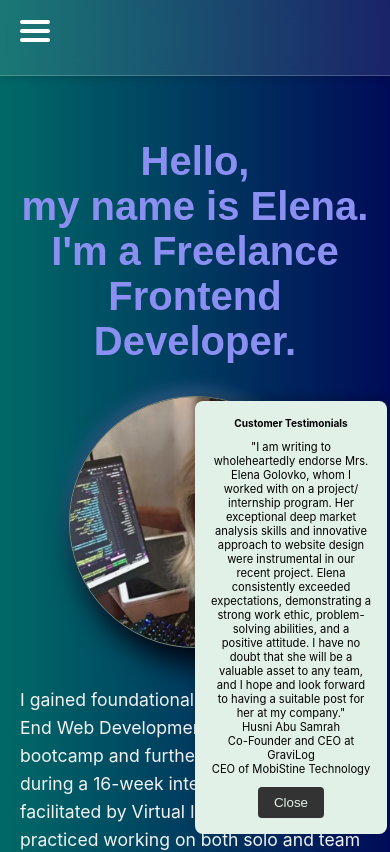
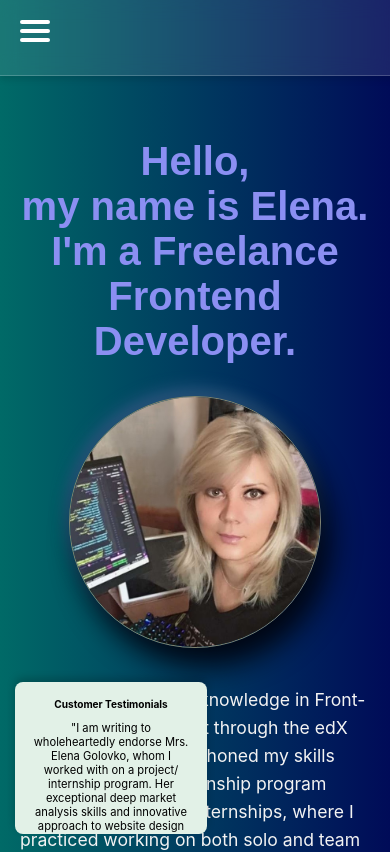
Before and after one commit to RusLena/react-portfolio, a React (Create React App) app: page / in a window 390 px wide. Shown: the top 852 px of the page. Built offline with nearby package versions, Linux system fonts and the light colour scheme.

Commit message:
adjusting the position of a testimonial card

```diff
--- a/src/Testimonials/Testimonials.css
+++ b/src/Testimonials/Testimonials.css
@@ -41,11 +41,14 @@
 }
 @media (max-width: 768px) {
   .popup-content {
-    left: 50%;
-    transform: 90vw;
-    max-width: none;
+    left: 15px;
+    right: auto;
+    /*transform: translateX(-50%);  */
+    width: 90vw;
+    max-width: 300px;
     font-size: 0.7rem;
     bottom: 10px;
+    max-height: 120px;
     max-width: 160px;
     overflow-y:auto;
   }
```
